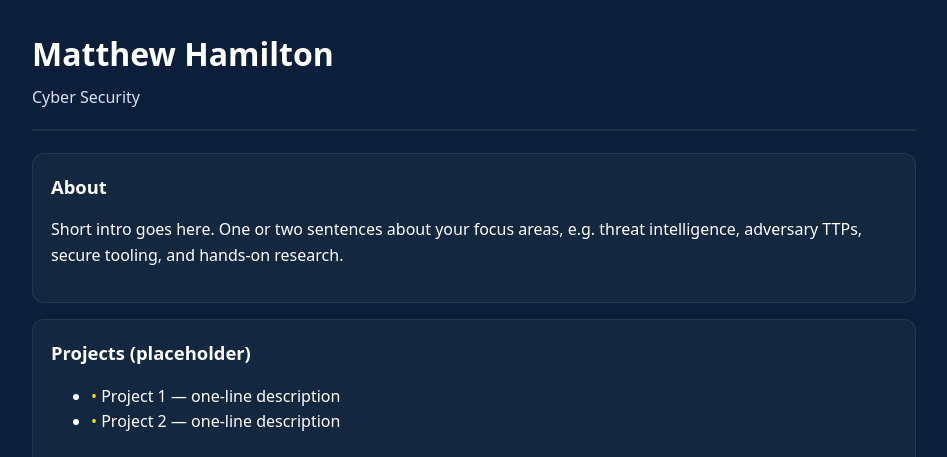
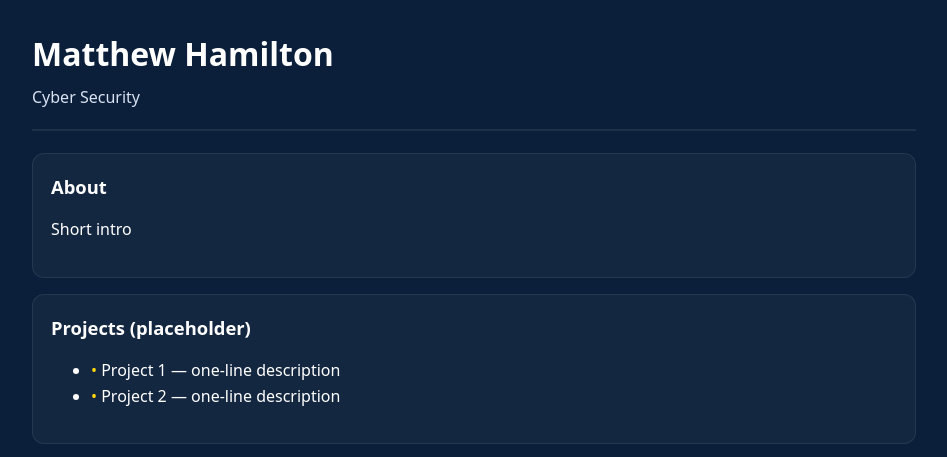
Before and after one commit to MatthewHamilton-Cyber/MatthewHamilton-Cyber.github.io, a plain HTML site: page index.html in a window 1280 px wide. Shown: the top 457 px of the page, without its empty margins (166-1113 px from the left). Drawn offline with Linux system fonts and the light colour scheme.

Commit message:
Update index.html

```diff
--- a/index.html
+++ b/index.html
@@ -73,8 +73,7 @@
       <section>
         <h2>About</h2>
         <p>
-          Short intro goes here. One or two sentences about your focus areas, e.g.
-          threat intelligence, adversary TTPs, secure tooling, and hands-on research.
+          Short intro
         </p>
       </section>
 
```
